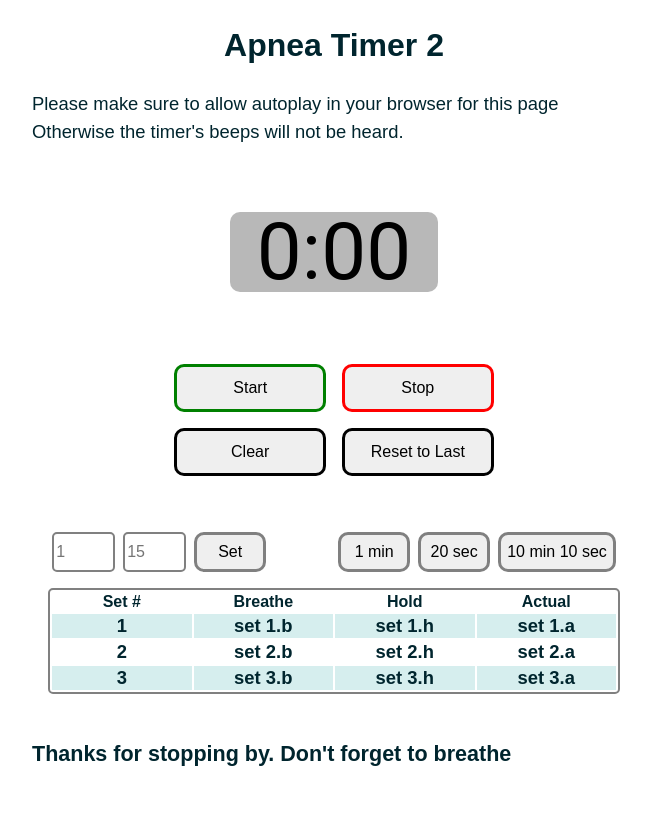
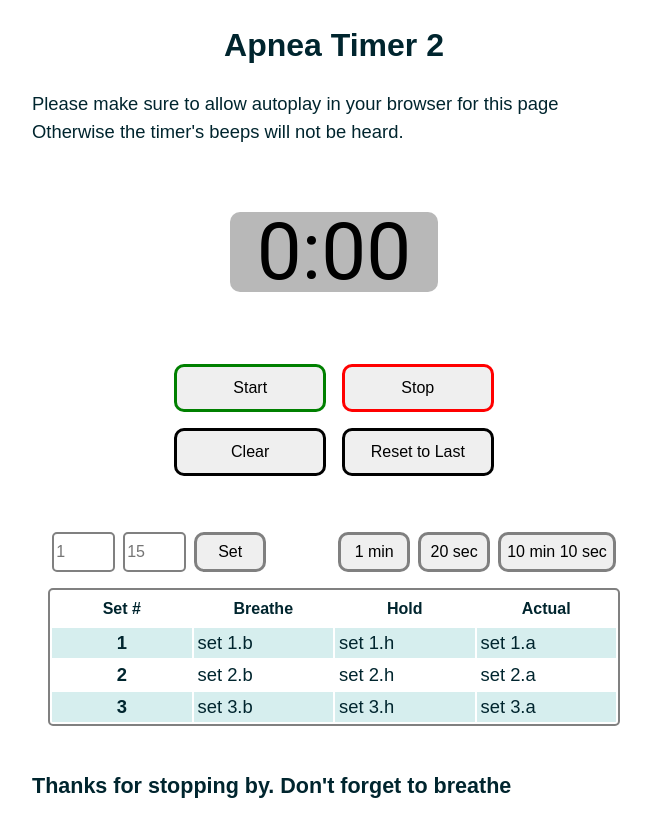
Before and after one commit to ccchrissss/apnea-timer-2, a React (Vite) app: page / in a window 1280 px wide. Shown: the top 836 px of the page, without its empty margins (306-957 px from the left). Before the commit the page ends 815 px from the top, so only its background shows below. Built offline with nearby package versions, Linux system fonts and the light colour scheme.

Commit message:
feat: add more styling to WorkoutTable component.

```diff
--- a/src/components/WorkoutTable.jsx
+++ b/src/components/WorkoutTable.jsx
@@ -18,21 +18,21 @@ const WorkoutTable = () => {
         <tbody>
           <tr>
             <th scope="row">1</th>
-            <th>set 1.b</th>
-            <th>set 1.h</th>
-            <th>set 1.a</th>
+            <td>set 1.b</td>
+            <td>set 1.h</td>
+            <td>set 1.a</td>
           </tr>
           <tr>
             <th scope="row">2</th>
-            <th>set 2.b</th>
-            <th>set 2.h</th>
-            <th>set 2.a</th>
+            <td>set 2.b</td>
+            <td>set 2.h</td>
+            <td>set 2.a</td>
           </tr>
           <tr>
             <th scope="row">3</th>
-            <th>set 3.b</th>
-            <th>set 3.h</th>
-            <th>set 3.a</th>
+            <td>set 3.b</td>
+            <td>set 3.h</td>
+            <td>set 3.a</td>
           </tr>
         </tbody>
       </table>
--- a/src/components/styles/WorkoutTable.styled.jsx
+++ b/src/components/styles/WorkoutTable.styled.jsx
@@ -21,8 +21,16 @@ export const StyledWorkoutTable = styled.section`
   }
 
   tbody > tr:nth-child(odd) {
-  background-color: #D6EEEE;
-}
+    background-color: #D6EEEE;
+  }
+
+  thead > tr > th {
+    padding: 0.5rem;
+  }
+
+  tbody > tr > * {
+    padding: 0.25rem;
+  }
 
 `
 
```
